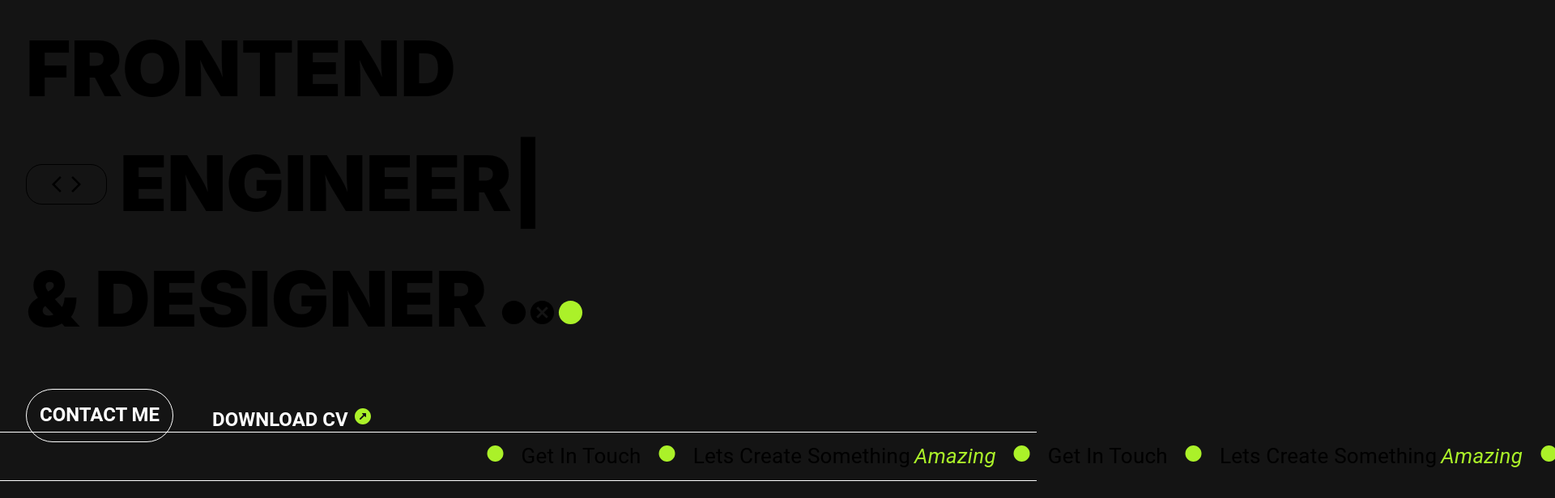
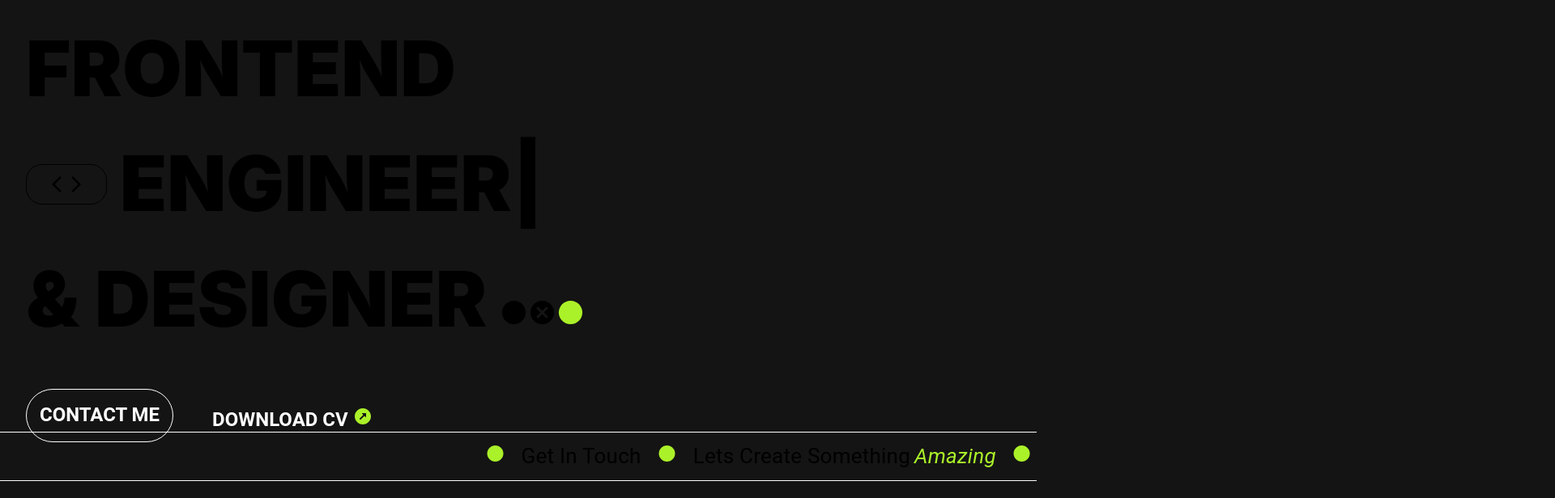
Before and after one commit to hamzaazkar/portfolio, a React (Vite) app: page /#/ in a window 1280 px wide. Shown: the part 184-800 px from the top of the page at 81% size, 1920 px wide, since content can reach past the window. Built offline with nearby package versions, Linux system fonts and the light colour scheme.

Commit message:
Fix moving text overflow

```diff
--- a/src/components/MovingTextBar/MovingTextBar.tsx
+++ b/src/components/MovingTextBar/MovingTextBar.tsx
@@ -19,8 +19,8 @@ export const MovingTextBar = () => {
 	});
 
 	return (
-		<div key={key} style={{ borderTop: '1px solid white', borderBottom: '1px solid white', margin: '-8px', padding: '10px' }}>
-			<animated.div style={{ whiteSpace: 'nowrap', ...scrolling }}>
+		<div key={key} style={{ borderTop: '1px solid white', borderBottom: '1px solid white', margin: '-8px', padding: '10px', overflow: 'hidden' }}>
+			<animated.div style={{ whiteSpace: 'nowrap', overflow: 'hidden', ...scrolling }}>
 				<Typography
 					fontSize={26}
 				>
```
